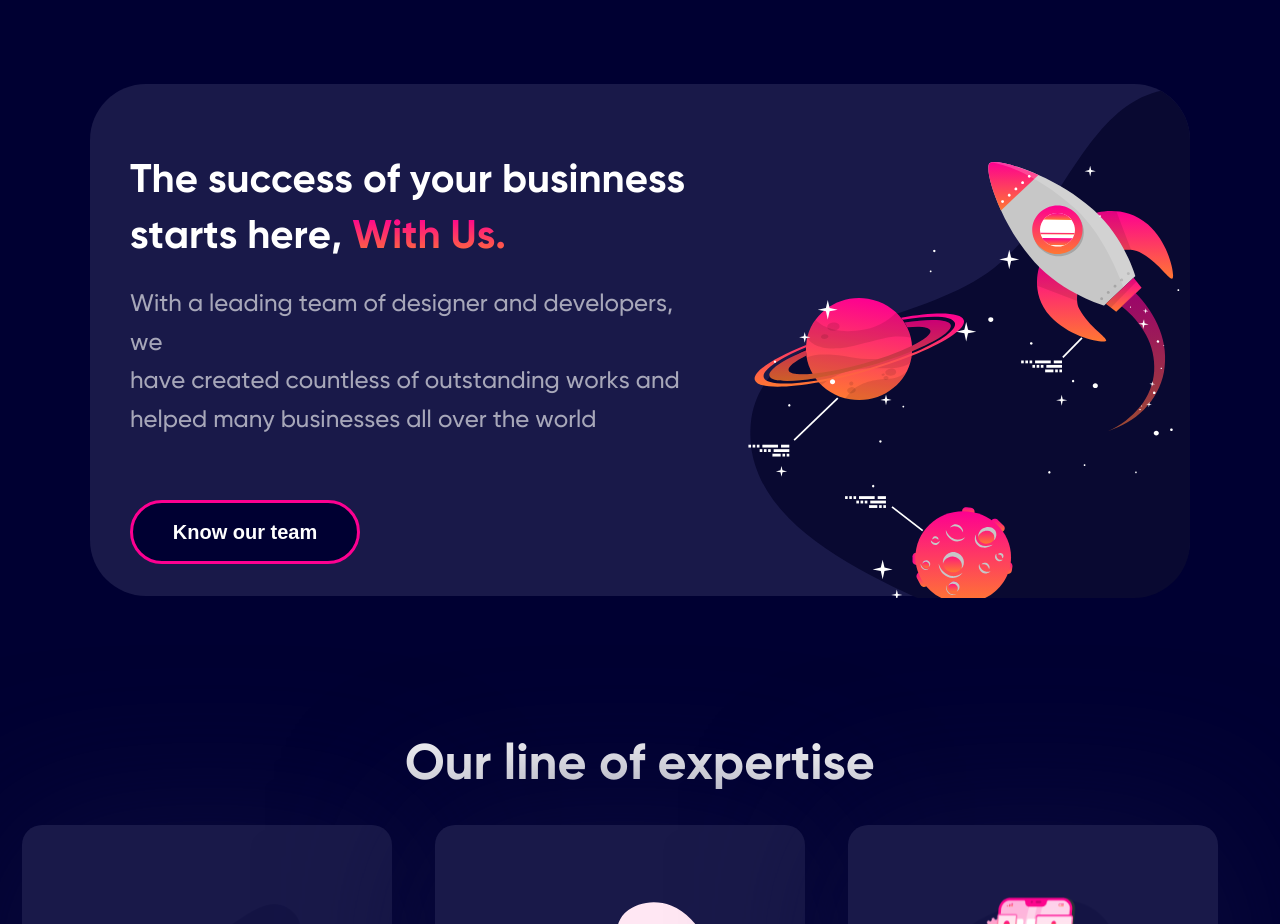
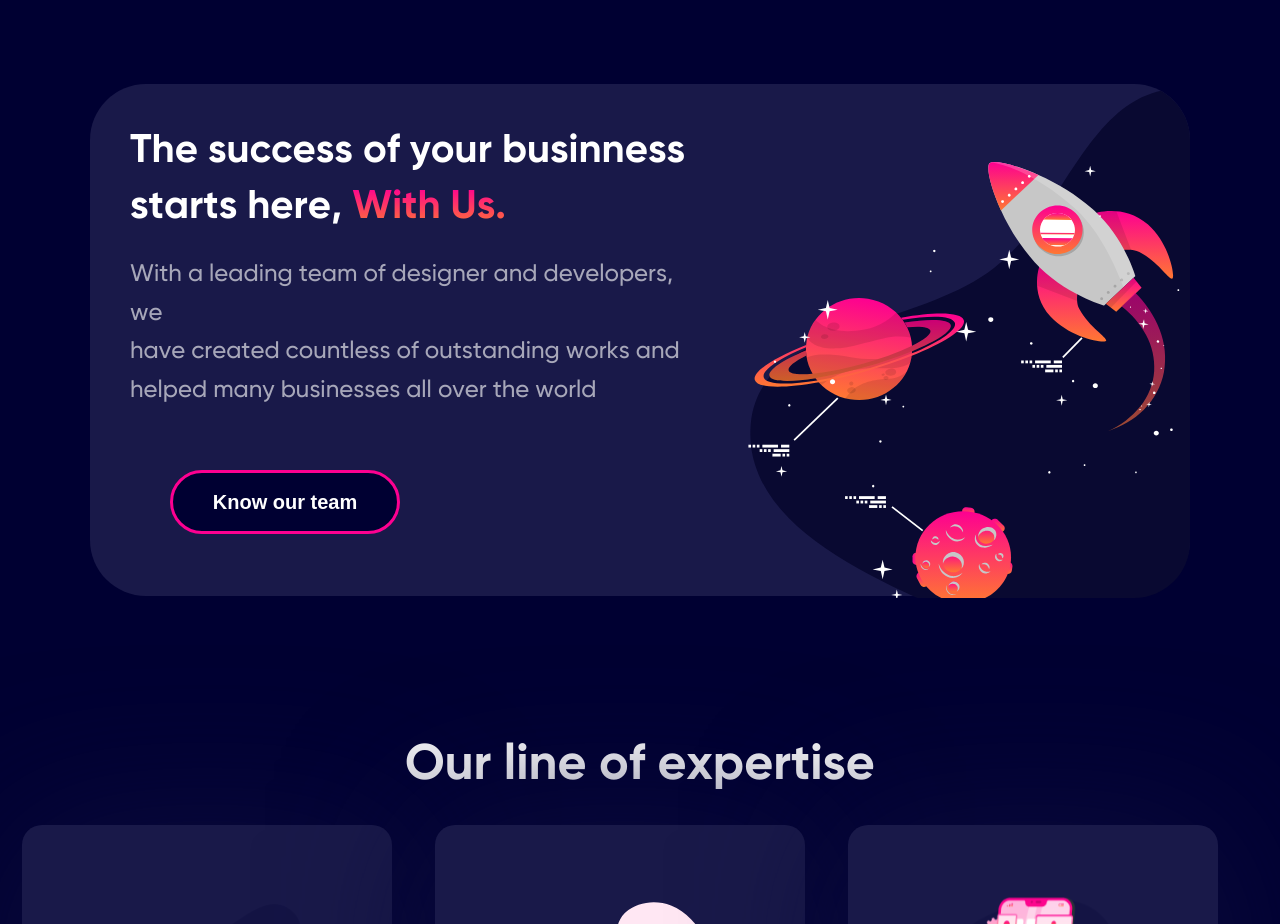
Before and after one commit to DavidJohndps/daffascript_frontend, a Nuxt app: page / in a window 1280 px wide. Shown: the part 1060-1984 px from the top of the page. Built offline with nearby package versions, Linux system fonts and the light colour scheme.

Commit message:
revisi 3, index

```diff
--- a/pages/index.vue
+++ b/pages/index.vue
@@ -46,7 +46,7 @@
       </div>
      <div class="uk-container">
         <div class=" uk-flex uk-align-center uk-margin-xlarge-top uk-padding-remove-right pagehome2" style="background-color: #191949; border-radius: 56px; width: 1100px; height: 512px;">
-          <div class="uk-margin-large-top uk-margin-medium-left pagehome2-2" style="z-index: 1;">
+          <div class="uk-margin-medium-top uk-margin-medium-left pagehome2-2" style="z-index: 1;">
               <p class="font-gilroy-bold text-white texthome3" style="font-size:40px; line-height: 139%;">
                   The success of your businness<br>
                   starts here, <span class="gradient">With Us.</span>
@@ -56,7 +56,7 @@
                   have created countless of outstanding works and<br>
                   helped many businesses all over the world
               </p>
-              <button class="uk-margin-medium-top text-white b-know buttonknow" >
+              <button class="uk-margin-medium-top uk-margin-medium-left text-white b-know buttonknow" >
                   <nuxt-link to="/AboutUs" style="text-decoration: none; z-index: 2; color: #fff">Know our team</nuxt-link>
               </button>
           </div>
```
